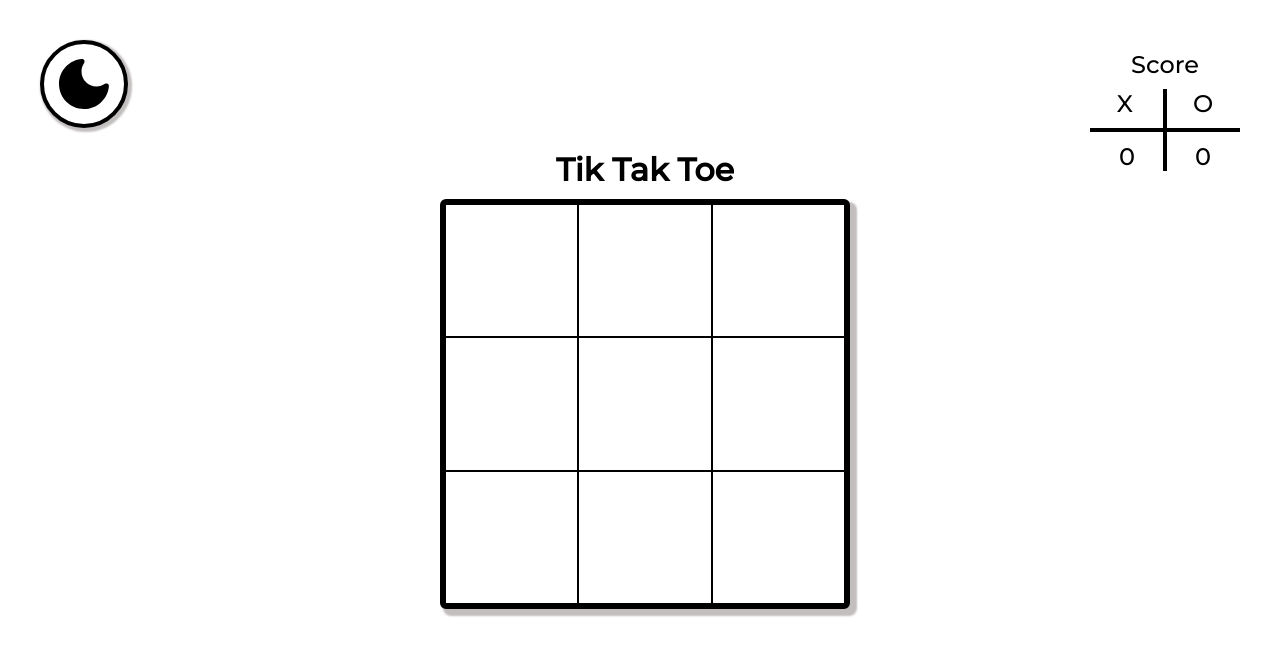
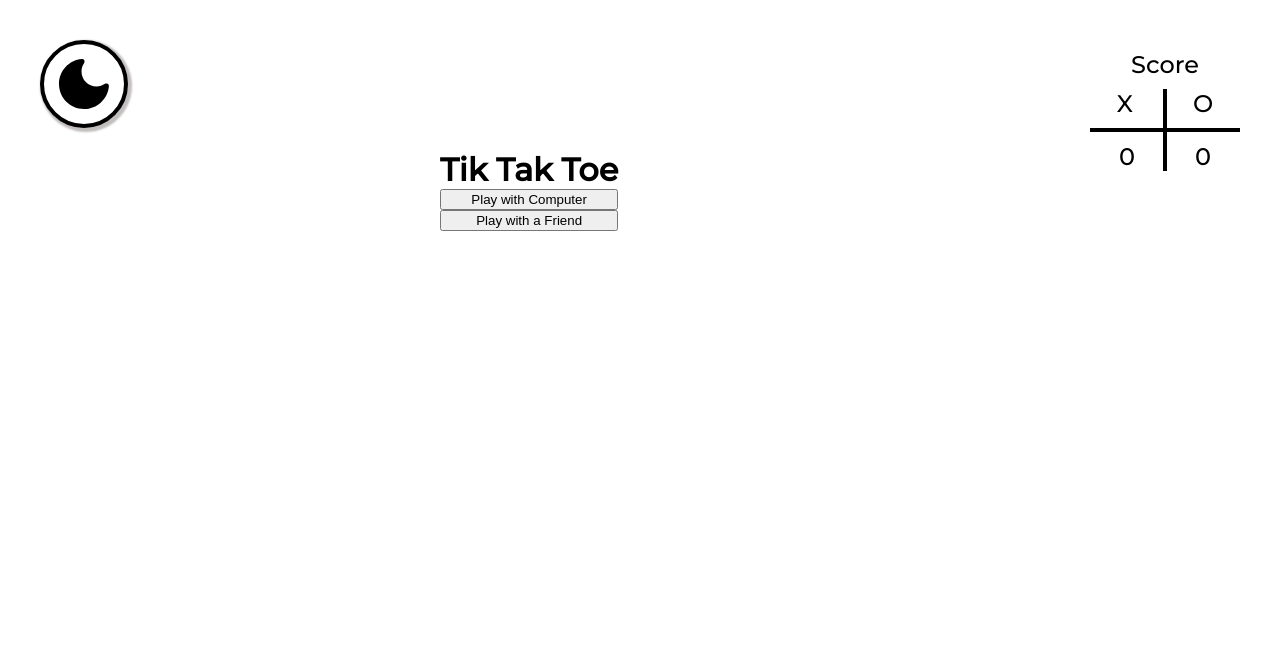
Before and after one commit to smenaquispe/michi, a React (Vite) app in the folder app/: page / in a window 1280 px wide. Shown: the top 656 px of the page. Built offline with nearby package versions, Linux system fonts and the light colour scheme.

Commit message:
setup menu component

```diff
--- /dev/null
+++ b/app/src/components/Menu/Menu.jsx
@@ -0,0 +1,11 @@
+function Menu({setStage}){
+    return (
+        <>
+            <button onClick={() => setStage('game')}>Play with Computer</button>
+            <button>Play with a Friend</button>
+        </>
+    )
+
+}
+
+export default Menu;
--- a/app/src/components/PlayGround/PlayGround.jsx
+++ b/app/src/components/PlayGround/PlayGround.jsx
@@ -1,15 +1,21 @@
 import { useEffect, useState } from 'react';
 import Table from "../Table/Table";
-import Advice from '../WinAdvice/Advice';
+import Advice from '../Advice/Advice';
 import ThemeButton from '../ThemeButton/ThemeButton';
 import Score from '../Score/Score';
+import Menu from '../Menu/Menu';
 import styles from './PlayGround.module.css'
 
 
 function PlayGround () {
 
+    /**
+     * menu -> begin stage
+     * game -> stage show the table
+     * reset -> show advice and reboot the table
+     */
     // stages
-    const [stage, setStage] = useState('game')
+    const [stage, setStage] = useState('menu')
 
     // array recieve the image of the game
     const [gameState, setGameState] = useState([
@@ -39,7 +45,17 @@ function PlayGround () {
             <main className={styles.playground}>
                 <h1>Tik Tak Toe</h1>
 
-                <Table setWinner={setWinner} gameState={gameState} setGameState={setGameState} />
+                {
+                    stage === 'menu' &&
+                    <Menu setStage={setStage} />
+                }
+
+                {
+                    stage === 'game' &&
+                    <Table setWinner={setWinner} gameState={gameState} setGameState={setGameState} />
+
+                }
+
 
                 {
                     stage === 'reset' &&
@@ -56,6 +72,7 @@ function PlayGround () {
 
             <ThemeButton />
             <Score winner={winner} />
+
         </>
     )
 }
```
Also changed, not shown: app/src/components/Advice/Advice.jsx (renamed from app/src/components/WinAdvice/Advice.jsx), app/src/components/Advice/Advice.module.css (renamed from app/src/components/WinAdvice/Advice.module.css).
